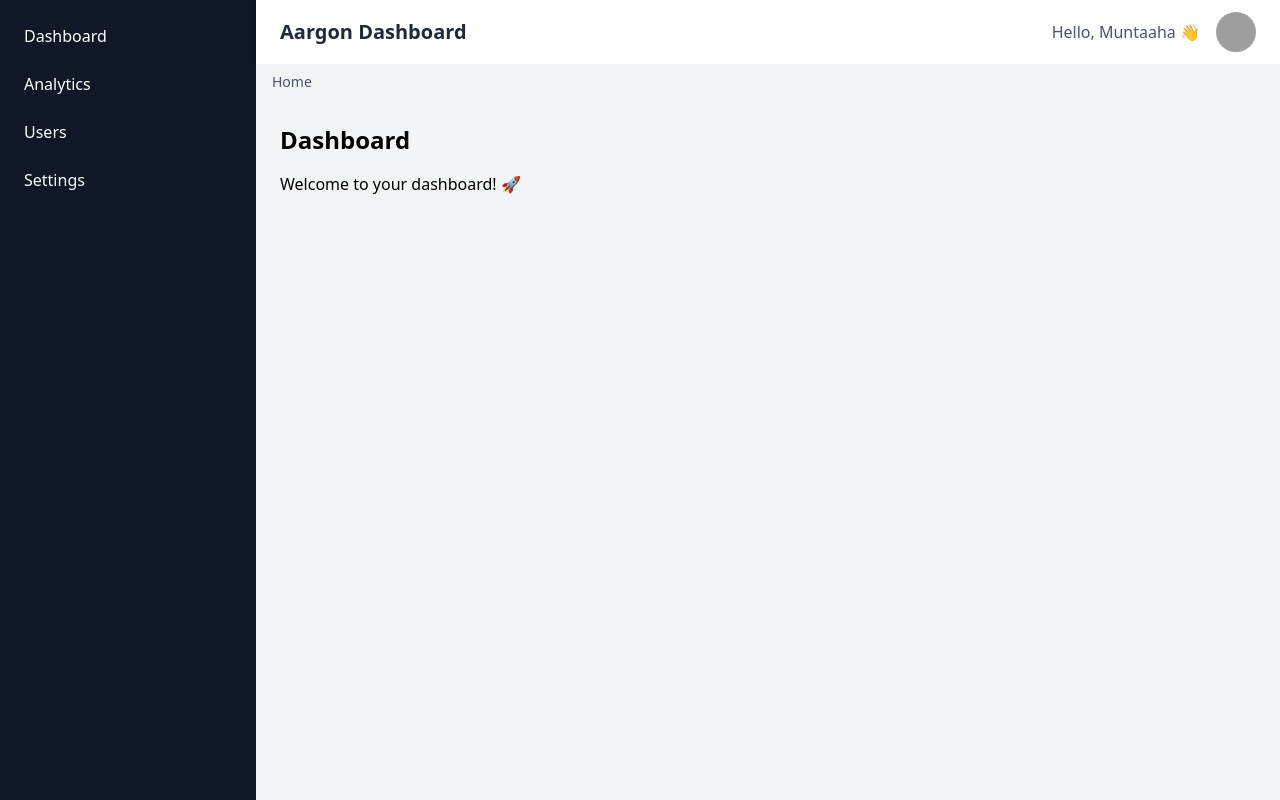
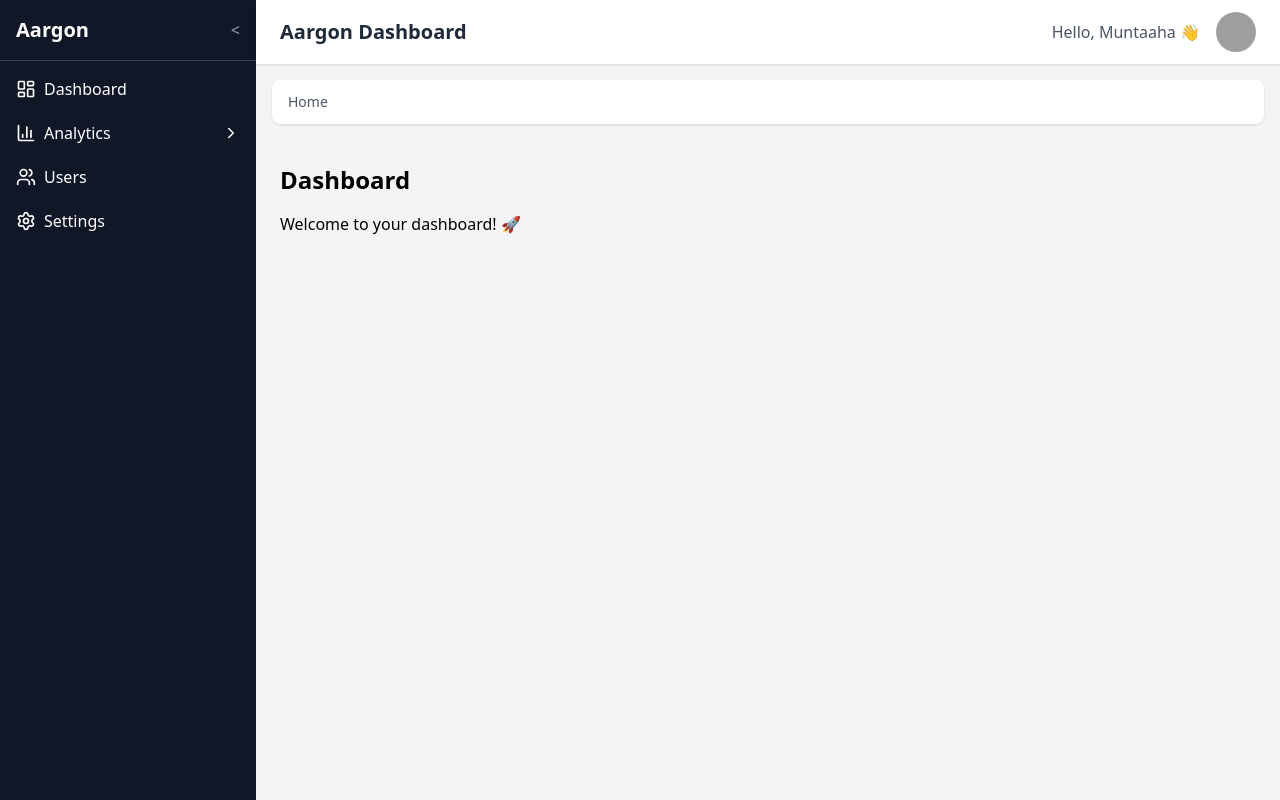
Before and after one commit to muntaaha-rahman/aargon_frontend, a React (Vite) app: page / in a window 1280 px wide. Built offline with nearby package versions, Linux system fonts and the light colour scheme; grey boxes are pictures that could not be loaded.

Commit message:
layout looks better and perfect

```diff
--- a/package.json
+++ b/package.json
@@ -10,6 +10,7 @@
     "preview": "vite preview"
   },
   "dependencies": {
+    "lucide-react": "^0.542.0",
     "react": "^19.1.1",
     "react-dom": "^19.1.1",
     "react-router-dom": "^7.8.2"
--- a/src/components/Breadcrumb.tsx
+++ b/src/components/Breadcrumb.tsx
@@ -1,24 +1,43 @@
-import { useLocation } from "react-router-dom";
+import { useLocation, Link } from "react-router-dom";
 
 function Breadcrumb() {
   const location = useLocation();
   const pathnames = location.pathname.split("/").filter((x) => x);
 
   return (
-    <nav className="bg-gray-100 px-4 py-2 text-sm text-gray-600">
-      <ol className="flex space-x-2">
-        <li>Home</li>
+    <div className="bg-white shadow-sm rounded-lg px-4 py-3 m-4">
+      <nav className="text-sm text-gray-600">
+        <ol className="flex items-center space-x-2">
+          <li>
+            <Link to="/" className="hover:text-blue-600 font-medium">
+              Home
+            </Link>
+          </li>
           {pathnames.map((name, index) => {
             const path = "/" + pathnames.slice(0, index + 1).join("/");
+            const isLast = index === pathnames.length - 1;
+
             return (
               <li key={path} className="flex items-center space-x-2">
-              <span>/</span>
-              <span className="capitalize">{name}</span>
+                <span className="text-gray-400">/</span>
+                {isLast ? (
+                  <span className="capitalize text-gray-800 font-semibold">
+                    {name}
+                  </span>
+                ) : (
+                  <Link
+                    to={path}
+                    className="capitalize hover:text-blue-600 font-medium"
+                  >
+                    {name}
+                  </Link>
+                )}
               </li>
             );
           })}
         </ol>
       </nav>
+    </div>
   );
 }
 
--- a/src/components/Sidebar.tsx
+++ b/src/components/Sidebar.tsx
@@ -1,28 +1,112 @@
+import { useState } from "react";
 import { Link } from "react-router-dom";
+import {
+  LayoutDashboard,
+  BarChart3,
+  Users,
+  Settings,
+  ChevronDown,
+  ChevronRight,
+} from "lucide-react";
 
 function Sidebar() {
+  const [isExpanded, setIsExpanded] = useState(true);
+  const [openMenu, setOpenMenu] = useState<string | null>(null);
+
+  const toggleMenu = (menu: string) => {
+    setOpenMenu(openMenu === menu ? null : menu);
+  };
+
   return (
-    <aside className="w-64 bg-gray-900 text-white flex-shrink-0">
-      <nav className="p-4">
-        <ul className="space-y-2">
+    <aside
+      className={`${
+        isExpanded ? "w-64" : "w-20"
+      } bg-gray-900 text-white h-screen flex flex-col transition-all duration-300`}
+    >
+      {/* Logo */}
+      <div className="flex items-center justify-between p-4 border-b border-gray-700">
+        {isExpanded && <h1 className="text-xl font-bold">Aargon</h1>}
+        <button
+          onClick={() => setIsExpanded(!isExpanded)}
+          className="text-gray-400 hover:text-white"
+        >
+          {isExpanded ? "<" : ">"}
+        </button>
+      </div>
+
+      {/* Menu */}
+      <nav className="flex-1 p-2">
+        <ul className="space-y-1">
+          {/* Dashboard */}
           <li>
-            <Link to="/" className="block p-2 rounded hover:bg-gray-700">
-              Dashboard
+            <Link
+              to="/"
+              className="flex items-center gap-2 p-2 rounded hover:bg-gray-700"
+            >
+              <LayoutDashboard size={20} />
+              {isExpanded && <span>Dashboard</span>}
             </Link>
           </li>
+
+          {/* Analytics (with submenu) */}
           <li>
-            <Link to="/analytics" className="block p-2 rounded hover:bg-gray-700">
-              Analytics
+            <button
+              onClick={() => toggleMenu("analytics")}
+              className="flex items-center gap-2 w-full p-2 rounded hover:bg-gray-700"
+            >
+              <BarChart3 size={20} />
+              {isExpanded && (
+                <>
+                  <span className="flex-1 text-left">Analytics</span>
+                  {openMenu === "analytics" ? (
+                    <ChevronDown size={18} />
+                  ) : (
+                    <ChevronRight size={18} />
+                  )}
+                </>
+              )}
+            </button>
+            {openMenu === "analytics" && isExpanded && (
+              <ul className="ml-8 mt-1 space-y-1 text-sm">
+                <li>
+                  <Link
+                    to="/analytics/overview"
+                    className="block p-2 rounded hover:bg-gray-700"
+                  >
+                    Overview
+                  </Link>
+                </li>
+                <li>
+                  <Link
+                    to="/analytics/reports"
+                    className="block p-2 rounded hover:bg-gray-700"
+                  >
+                    Reports
+                  </Link>
+                </li>
+              </ul>
+            )}
+          </li>
+
+          {/* Users */}
+          <li>
+            <Link
+              to="/users"
+              className="flex items-center gap-2 p-2 rounded hover:bg-gray-700"
+            >
+              <Users size={20} />
+              {isExpanded && <span>Users</span>}
             </Link>
           </li>
+
+          {/* Settings */}
           <li>
-            <Link to="/users" className="block p-2 rounded hover:bg-gray-700">
-              Users
-            </Link>
-          </li>
-          <li>
-            <Link to="/settings" className="block p-2 rounded hover:bg-gray-700">
-              Settings
+            <Link
+              to="/settings"
+              className="flex items-center gap-2 p-2 rounded hover:bg-gray-700"
+            >
+              <Settings size={20} />
+              {isExpanded && <span>Settings</span>}
             </Link>
           </li>
         </ul>
```
Also changed, not shown: 1 other file (tests, documents, lock files or other folders). Lines whose indentation alone changed are shown as unchanged.
